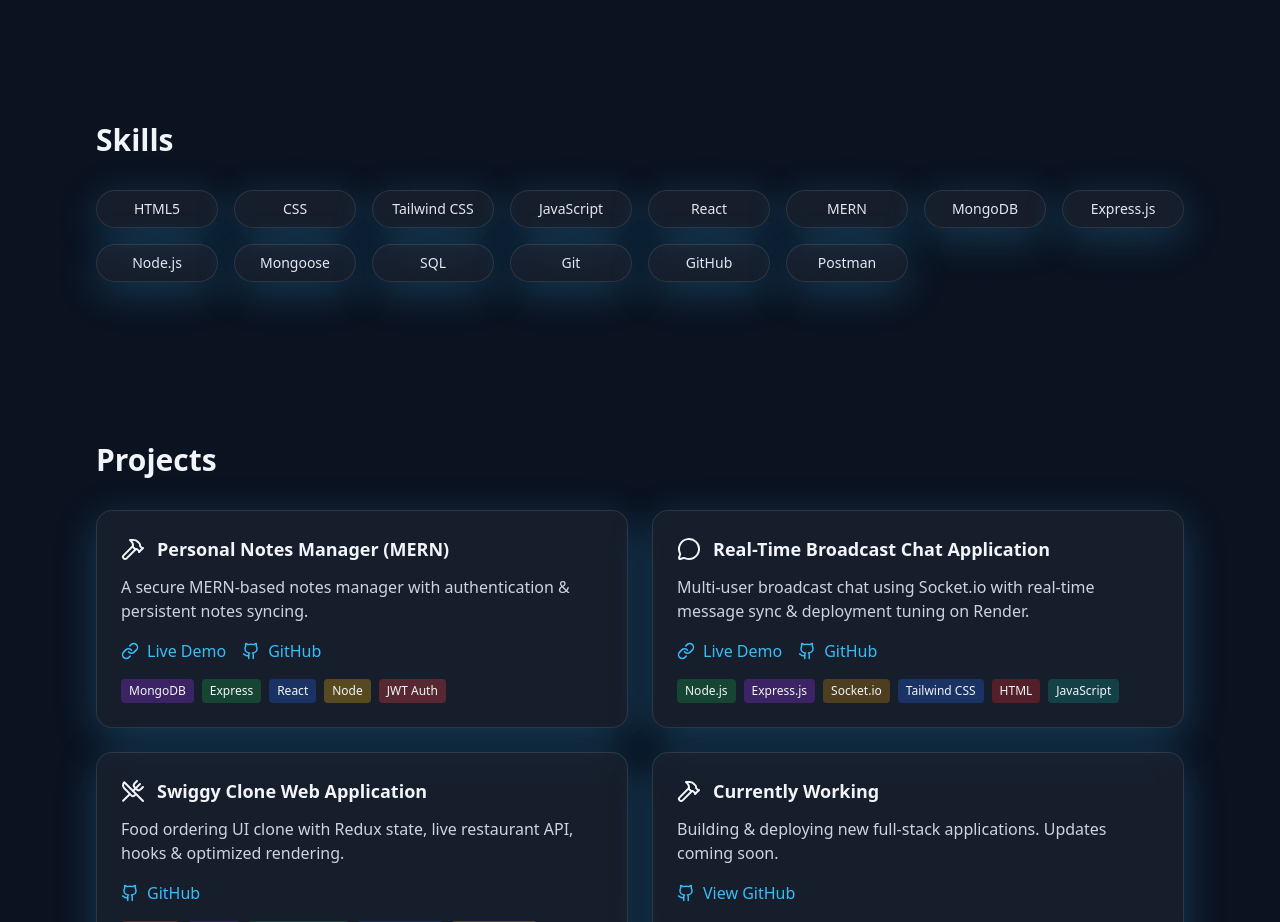
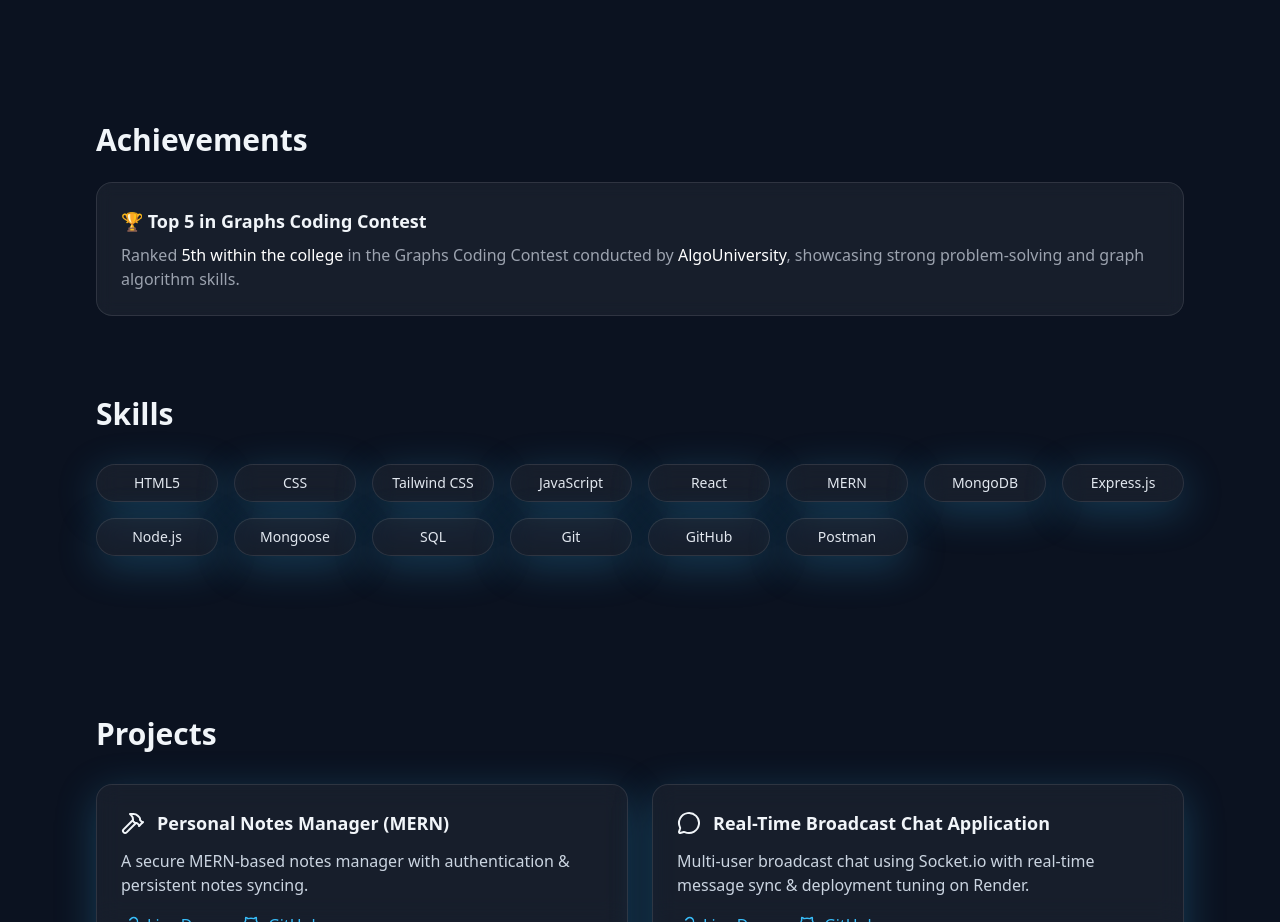
Before and after one commit to bipulsinghaniya/Bipul_Portfolio, a React (Vite) app in the folder bipul-portfolio/: page / in a window 1280 px wide. Shown: the part 1000-1922 px from the top of the page. Built offline with nearby package versions, Linux system fonts and the light colour scheme.

Commit message:
i have added achievements

```diff
--- a/bipul-portfolio/src/App.jsx
+++ b/bipul-portfolio/src/App.jsx
@@ -1,6 +1,7 @@
 import React, { useEffect, useState } from 'react'
 import Header from './components/Header.jsx'
 import Hero from './components/Hero.jsx'
+import Achievements from "./components/Achievements";
 import About from './components/About.jsx'
 import Skills from './components/Skills.jsx'
 import Projects from './components/Projects.jsx'
@@ -35,6 +36,7 @@ export default function App() {
       <main className="container">
         <Hero />
         <About />
+        <Achievements />
         <Skills />
         <Projects />
         <Education />
--- /dev/null
+++ b/bipul-portfolio/src/components/Achievements.jsx
@@ -0,0 +1,18 @@
+export default function Achievements() {
+  return (
+    <section id="achievements" className="mt-20">
+      <h2 className="text-3xl font-bold mb-6">Achievements</h2>
+
+      <div className="bg-white/5 border border-white/10 rounded-2xl p-6 backdrop-blur">
+        <p className="text-lg font-semibold">
+          🏆 Top 5 in Graphs Coding Contest
+        </p>
+        <p className="text-gray-400 mt-2">
+          Ranked <span className="font-medium text-white">5th within the college</span> in the
+          Graphs Coding Contest conducted by <span className="text-white">AlgoUniversity</span>,
+          showcasing strong problem-solving and graph algorithm skills.
+        </p>
+      </div>
+    </section>
+  );
+}
```
